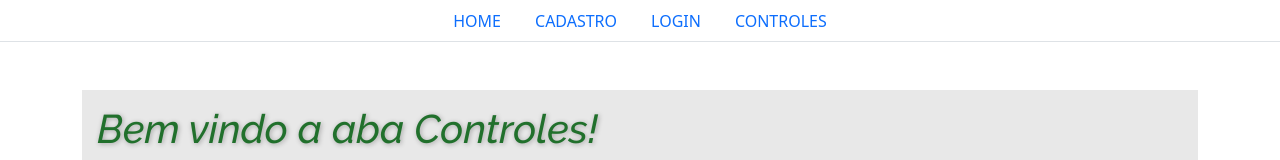
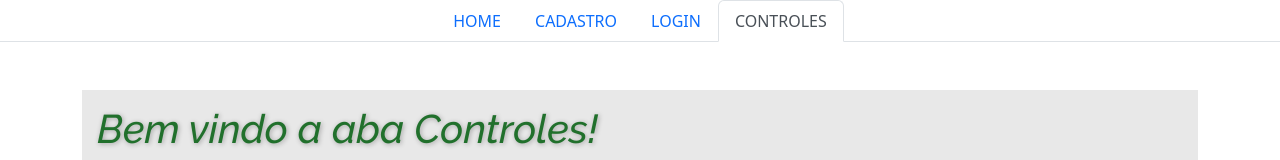
Before and after one commit to FelipeRipoli/teste_celular, a plain HTML site: page controles.html in a window 1280 px wide. Shown: the top 160 px of the page. Drawn offline with nearby package versions, Linux system fonts and the light colour scheme.

Commit message:
controles

```diff
--- a/controles.html
+++ b/controles.html
@@ -27,7 +27,7 @@
               <a class="nav-link" href="login.html">LOGIN</a>
             </li>
             <li class="nav-item">
-              <a class="nav-link" href="controles.html">CONTROLES</a>
+              <a class="nav-link active" href="controles.html">CONTROLES</a>
             </li>
           </ul>
         </nav>
```
